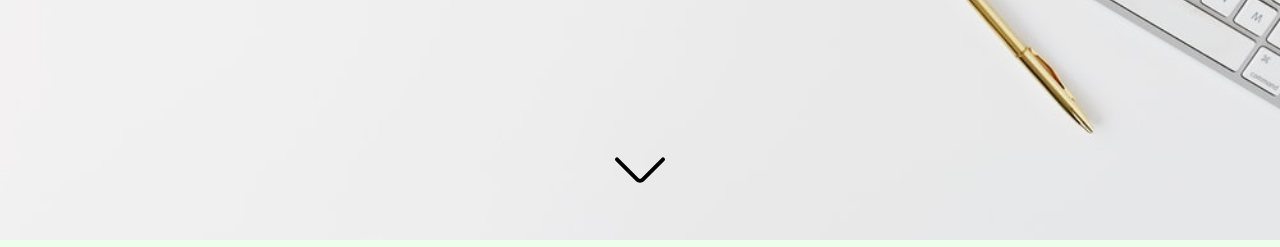
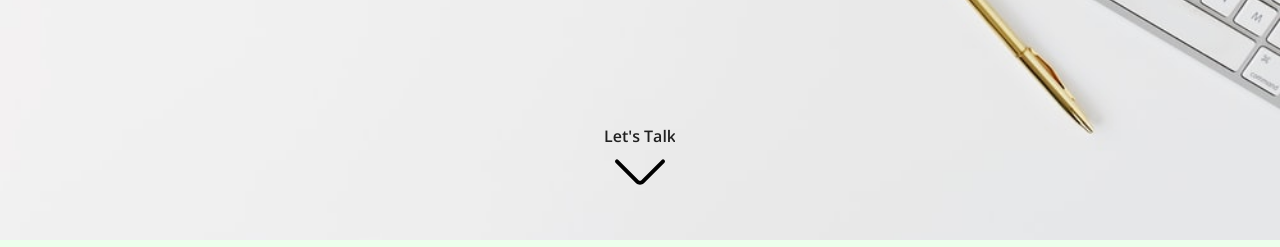
Before and after one commit to niftytyro/udasitharani.dev, a React (Create React App) app: page / in a window 1280 px wide. Shown: the part 560-807 px from the top of the page. Built offline with nearby package versions, Linux system fonts and the light colour scheme.

Commit message:
added next section buttons

```diff
--- a/src/App.js
+++ b/src/App.js
@@ -3,16 +3,20 @@ import Introduction from "./Components/Introduction/Introduction";
 import AboutMe from "./Components/AboutMe/AboutMe";
 import MyWork from "./Components/MyWork/MyWork";
 import "./App.css";
+import AppReferenceContext from "./context/AppReferenceContext";
 
 const App = () => {
   const AboutMeRef = useRef(null);
-
+  const MyWorkRef = useRef(null);
+  const appReferenceContext = { AboutMeRef, MyWorkRef };
   return (
-    <div className="App">
-      <Introduction />
-      <AboutMe />
-      <MyWork />
-    </div>
+    <AppReferenceContext.Provider value={appReferenceContext}>
+      <div className="App">
+        <Introduction />
+        <AboutMe />
+        <MyWork />
+      </div>
+    </AppReferenceContext.Provider>
   );
 };
 
--- a/src/Components/AboutMe/AboutMe.js
+++ b/src/Components/AboutMe/AboutMe.js
@@ -1,4 +1,6 @@
-import React from "react";
+import React, { useContext } from "react";
+import AppReferenceContext from "../../context/AppReferenceContext";
+import ContactButton from "../ContactButton/ContactButton";
 import styles from "./AboutMe.module.css";
 import SocialLink from "../SocialLink/SocialLink";
 import GithubSVG from "../../static/github.svg";
@@ -10,8 +12,15 @@ import TelegramSVG from "../../static/telegram.svg";
 import TwitterSVG from "../../static/twitter.svg";
 
 const AboutMe = () => {
+  const { AboutMeRef, MyWorkRef } = useContext(AppReferenceContext);
+
+  const scrollToWork = (event) => {
+    console.log(MyWorkRef.current.offsetTop);
+    window.scrollTo(0, MyWorkRef.current.offsetTop);
+  };
+
   return (
-    <div className={styles.aboutMe}>
+    <div className={styles.aboutMe} ref={AboutMeRef}>
       <div className={styles.aboutHeader}>A little bit about Myself</div>
       <div className={styles.aboutText}>
         I'm a freelancer and a self-taught software developer based in India. I
@@ -54,6 +63,7 @@ const AboutMe = () => {
           platformName="Twitter"
         />
       </div>
+      <ContactButton text="My Work" handleClick={scrollToWork} />
     </div>
   );
 };
--- a/src/Components/AboutMe/AboutMe.module.css
+++ b/src/Components/AboutMe/AboutMe.module.css
@@ -7,6 +7,7 @@
   align-items: flex-start;
   flex-direction: column;
   padding: 15rem;
+  position: relative;
 }
 
 .aboutMe .aboutHeader {
--- a/src/Components/ContactButton/ContactButton.js
+++ b/src/Components/ContactButton/ContactButton.js
@@ -2,9 +2,10 @@ import React from "react";
 import DownArrow from "../../static/down-arrow.svg";
 import styles from "./ContactButton.module.css";
 
-function ContactButton() {
+function ContactButton({ text, handleClick }) {
   return (
-    <div className={styles.button}>
+    <div onClick={handleClick} className={styles.button}>
+      <div className={styles.text}>{text}</div>
       <img src={DownArrow} alt="Let's Talk" />
     </div>
   );
--- a/src/Components/ContactButton/ContactButton.module.css
+++ b/src/Components/ContactButton/ContactButton.module.css
@@ -1,11 +1,31 @@
 .button {
-  height: 30px;
-  width: 50px;
+  height: 70px;
+  width: 70px;
   position: absolute;
+  overflow: hidden;
   top: 90%;
   left: 50%;
   transform: translateX(-50%) translateY(-50%);
+  display: flex;
+  flex-direction: column;
+  justify-content: space-between;
+  align-items: center;
+  transition: all 0.1s;
 }
 .button:hover {
   cursor: pointer;
+  opacity: 0.8;
+  transform: translateX(-50%) translateY(-50%) scale(1.1);
+  transition: all 0.1s;
 }
+
+.button img {
+  height: 50px;
+  width: 50px;
+  object-fit: cover;
+}
+
+.text {
+  width: max-content;
+  font-weight: 600;
+}
--- a/src/Components/Introduction/Introduction.js
+++ b/src/Components/Introduction/Introduction.js
@@ -1,9 +1,17 @@
-import React from "react";
+import React, { useContext } from "react";
+import AppReferenceContext from "../../context/AppReferenceContext";
 import ContactButton from "../ContactButton/ContactButton";
 import backgroundImage from "../../static/background.jpeg";
 import styles from "./Introduction.module.css";
 
 const Introduction = () => {
+  const { AboutMeRef } = useContext(AppReferenceContext);
+
+  const scrollToAbout = (event) => {
+    console.log(AboutMeRef.current.offsetTop);
+    window.scrollTo(0, AboutMeRef.current.offsetTop);
+  };
+
   return (
     <div style={{ width: "100%", height: "100%" }}>
       <div className={styles.backgroundImageContainer}>
@@ -21,8 +29,8 @@ const Introduction = () => {
             startups, companies, and teams across the globe.
           </div>
         </div>
+        <ContactButton text="Let's Talk" handleClick={scrollToAbout} />
       </div>
-      <ContactButton />
     </div>
   );
 };
--- a/src/Components/MyWork/MyWork.js
+++ b/src/Components/MyWork/MyWork.js
@@ -1,11 +1,14 @@
-import React from "react";
+import React, { useContext } from "react";
+import AppReferenceContext from "../../context/AppReferenceContext";
 import Covid19TrackerIMG from "../../static/project screenshots/Covid-19 Tracker.png";
 import ProjectTile from "../ProjectTile/ProjectTile";
 import styles from "./MyWork.module.css";
 
 const MyWork = () => {
+  const { MyWorkRef } = useContext(AppReferenceContext);
+
   return (
-    <div className={styles.myWork}>
+    <div className={styles.myWork} ref={MyWorkRef}>
       <div className={styles.myWorkHeader}>My Work</div>
       <div className={styles.projects}>
         <ProjectTile
--- a/src/Components/MyWork/MyWork.module.css
+++ b/src/Components/MyWork/MyWork.module.css
@@ -2,6 +2,7 @@
   width: 100%;
   height: 100%;
   padding: 2rem 5rem;
+  background: #ececff;
 }
 
 .myWork .myWorkHeader {
--- /dev/null
+++ b/src/context/AppReferenceContext.js
@@ -0,0 +1,5 @@
+import React from "react";
+
+const AppReferenceContext = React.createContext();
+
+export default AppReferenceContext;
--- a/src/index.css
+++ b/src/index.css
@@ -8,6 +8,7 @@ body {
   color: #202020;
   -webkit-font-smoothing: antialiased;
   -moz-osx-font-smoothing: grayscale;
+  scroll-behavior: smooth;
 }
 
 code {
```
